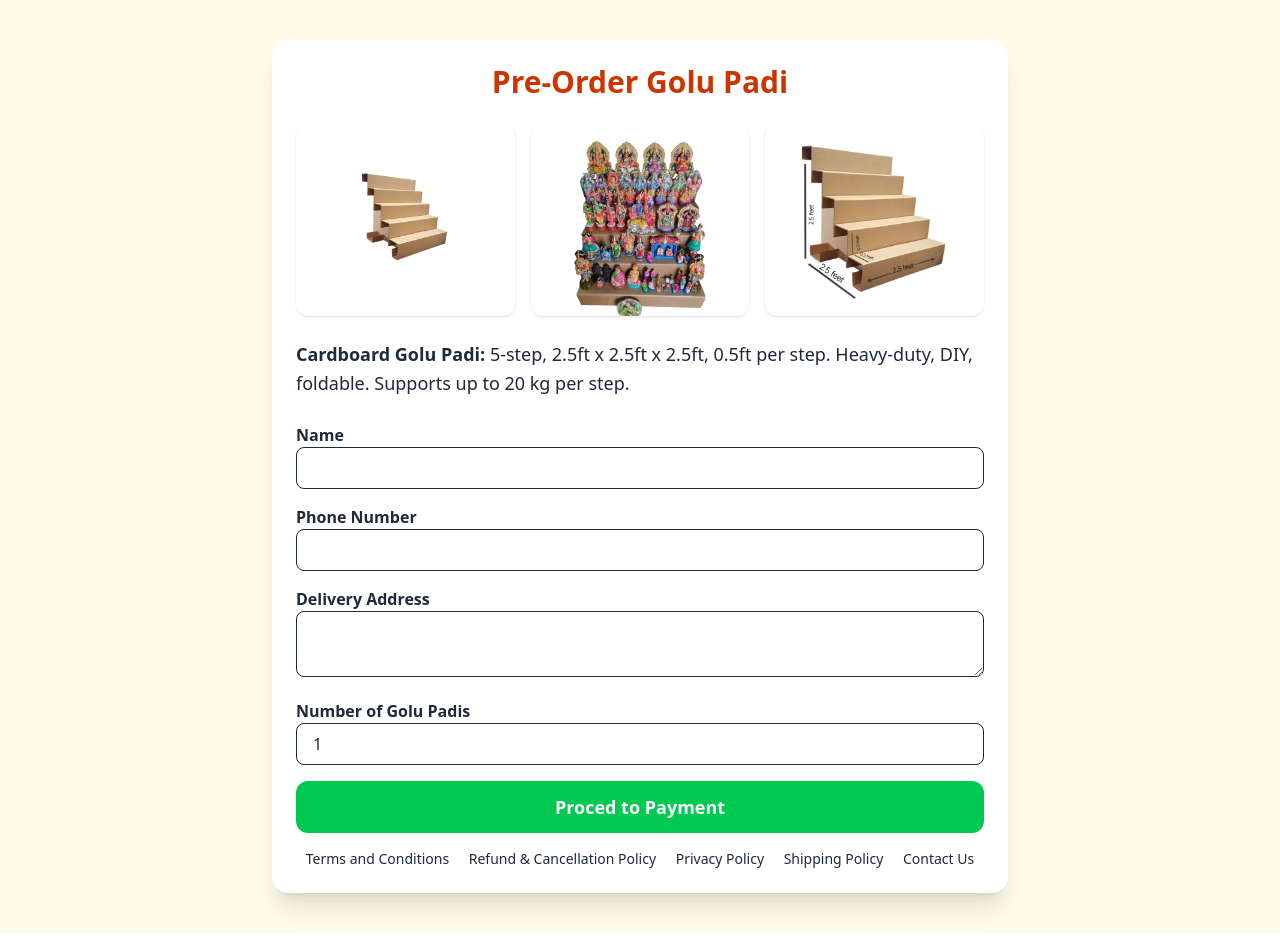
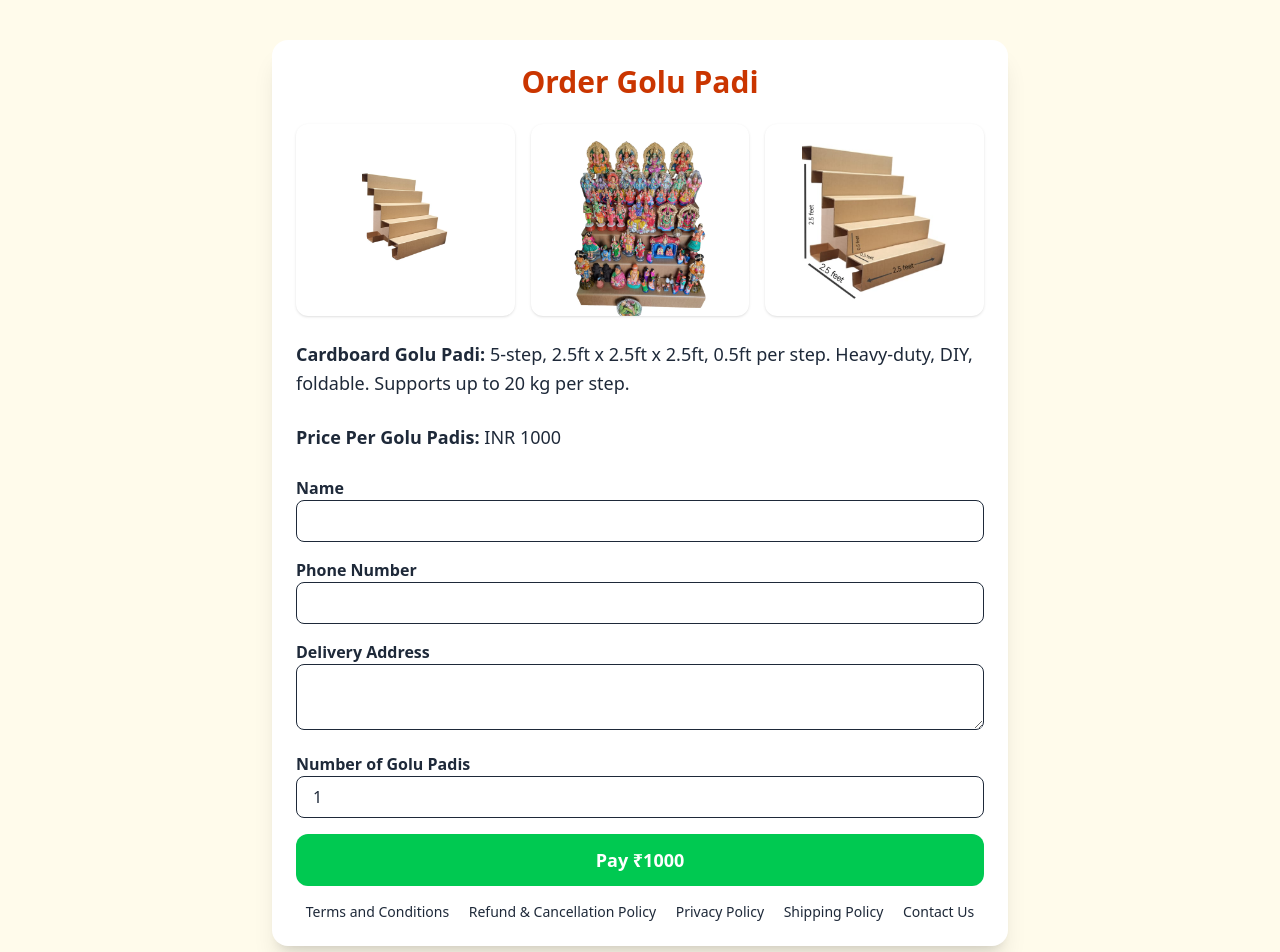
Before and after one commit to Babithkp/5ply-frontend, a React (Vite) app: page / in a window 1280 px wide. Shown: the top 952 px of the page. Built offline with nearby package versions, Linux system fonts and the light colour scheme.

Commit message:
changed pre order to order

```diff
--- a/src/Home.tsx
+++ b/src/Home.tsx
@@ -1,13 +1,15 @@
+import { useState } from "react";
 import img1 from "./assets/Cardboard Golupadi Side View empty Brown.jpg";import img2 from "./assets/Cardboard Golupadi with golu Dolls.jpg";
 import img3 from "./assets/Cardboard Golupadi with Measurement.jpg";
 
 function Home() {
+  const [quantity, setQuantity] = useState("1");
   return (
     <main className="bg-amber-50 text-gray-800 min-h-screen">
       <div className="max-w-3xl mx-auto px-4 py-10">
         <div className="bg-white p-6 rounded-2xl shadow-xl">
           <h1 className="text-3xl font-bold text-center text-orange-700 mb-6">
-            Pre-Order Golu Padi
+            Order Golu Padi
           </h1>
 
           <div className="grid gap-4 sm:grid-cols-3">
@@ -32,6 +34,9 @@ function Home() {
             <strong>Cardboard Golu Padi:</strong> 5-step, 2.5ft x 2.5ft x 2.5ft,
             0.5ft per step. Heavy-duty, DIY, foldable. Supports up to 20 kg per
             step.
+          </p>
+          <p className="mt-6 text-lg leading-relaxed">
+            <strong>Price Per Golu Padis:</strong> INR 1000
           </p>
 
           <form id="orderForm" className="mt-6 space-y-4">
@@ -78,8 +83,9 @@ function Home() {
                 type="number"
                 id="quantity"
                 min="1"
-                value="1"
                 required
+                value={quantity}
+                onChange={(e) => setQuantity(e.target.value)}
                 className="w-full px-4 py-2 border rounded-lg"
               />
             </div>
@@ -88,7 +94,7 @@ function Home() {
               type="submit"
               className="w-full bg-green-500 hover:bg-green-600 text-white py-3 rounded-xl text-lg font-bold transition"
             >
-              Proced to Payment
+              Pay ₹{parseInt(quantity) * 1000}
             </button>
 
             <div className="flex justify-around text-sm text-blue-60 max-md:flex-col">
```
